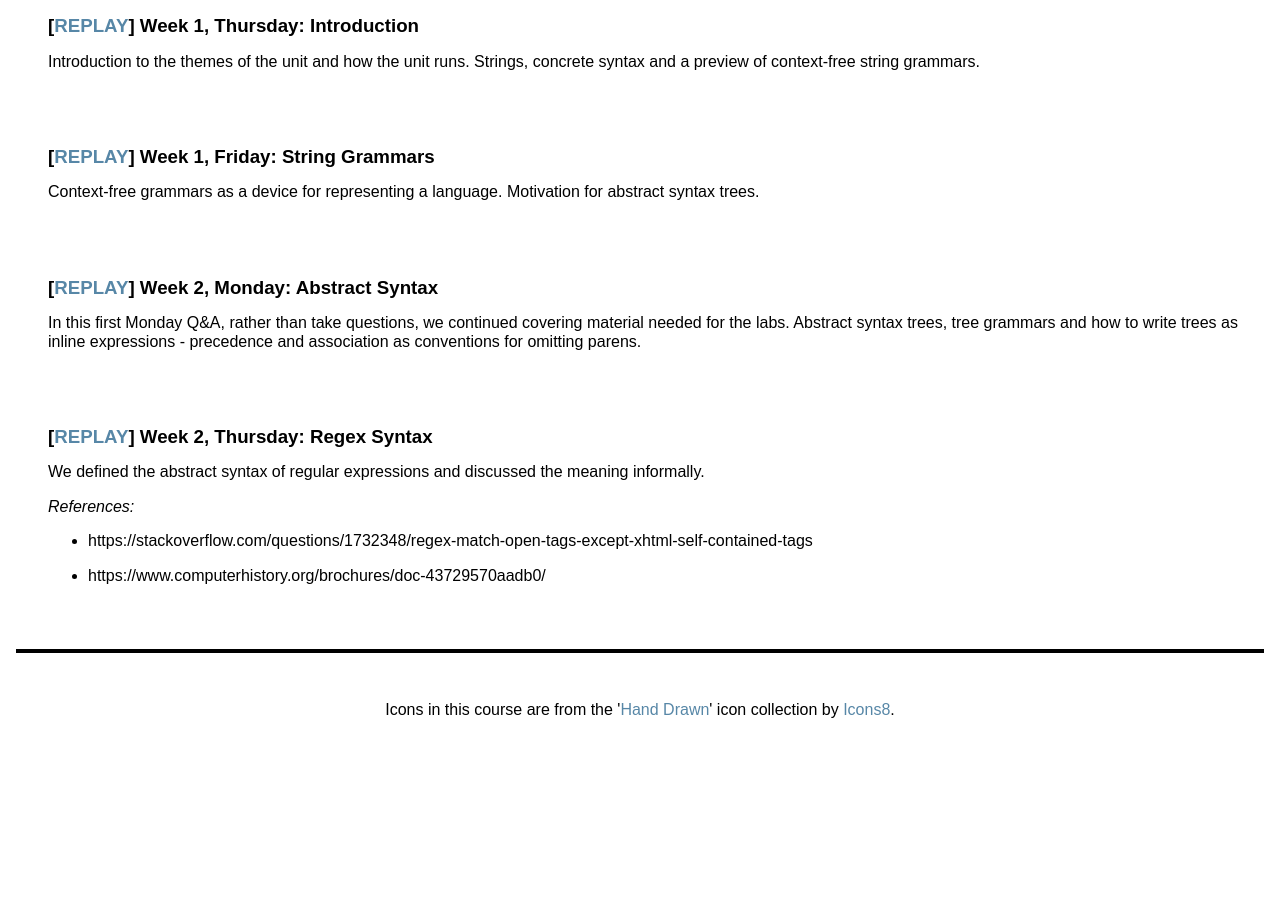
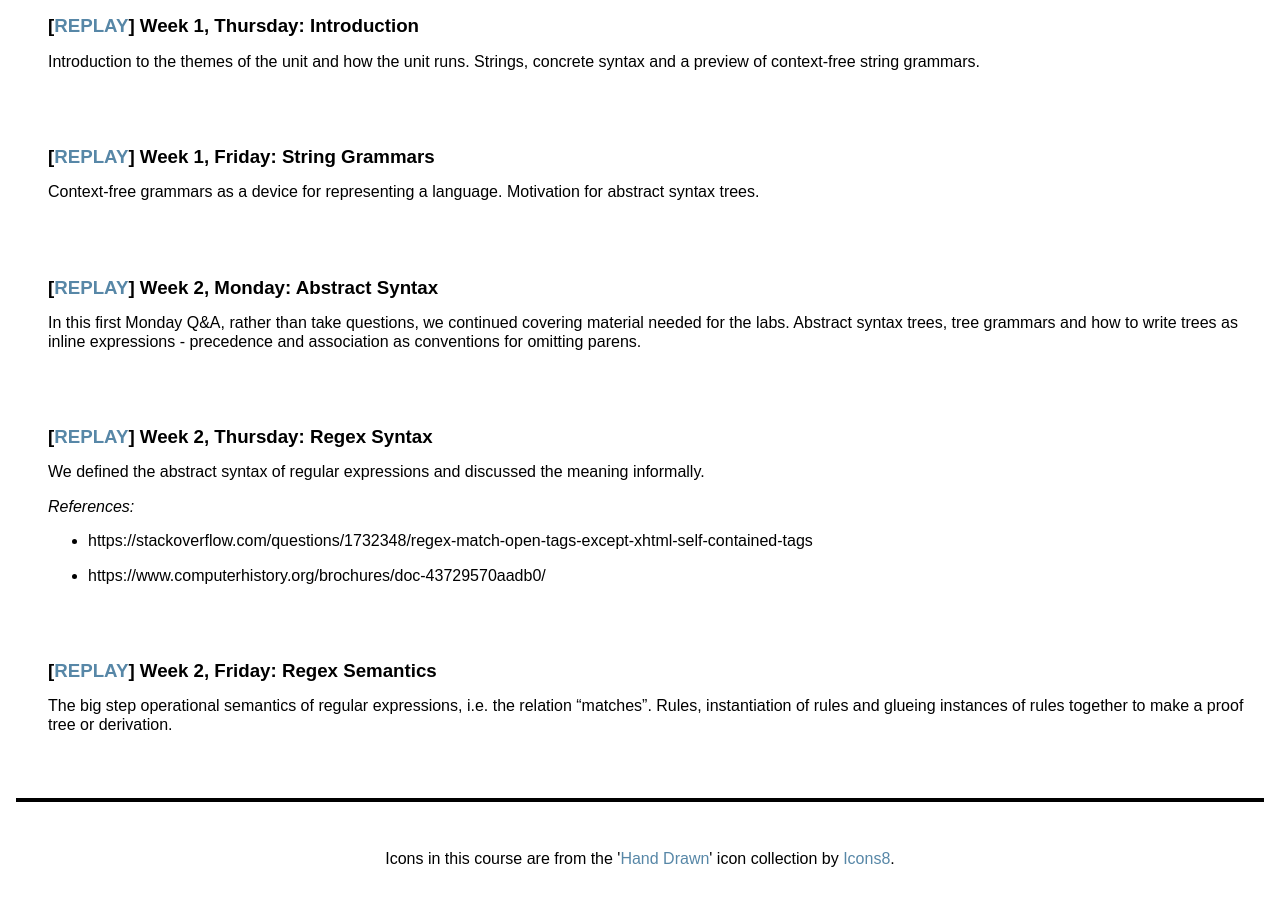
Before and after one commit to uob-coms20007/webpages, a Jekyll site: the page built from schedule.md, in a window 1280 px wide and 900 px high, scrolled down 948 px. Built offline with Jekyll 4.4.1, drawn with Linux system fonts in a browser that asks for light colours; nearby versions of some CDN libraries; before the commit the page ends 1699 px from its top, so only the background shows below that.

Commit message:
lecture 4

```diff
--- a/_data/lectures.yml
+++ b/_data/lectures.yml
@@ -26,3 +26,8 @@
   refs:
     - https://stackoverflow.com/questions/1732348/regex-match-open-tags-except-xhtml-self-contained-tags
     - https://www.computerhistory.org/brochures/doc-43729570aadb0/
+
+- title: Regex Semantics
+  description: The big step operational semantics of regular expressions, i.e. the relation "matches".  Rules, instantiation of rules and glueing instances of rules together to make a proof tree or derivation.
+  replay: https://mediasite.bris.ac.uk/Mediasite/Play/013f845f4f984eeca5c6f02ed7fbe8b21d
+  refs:
```
